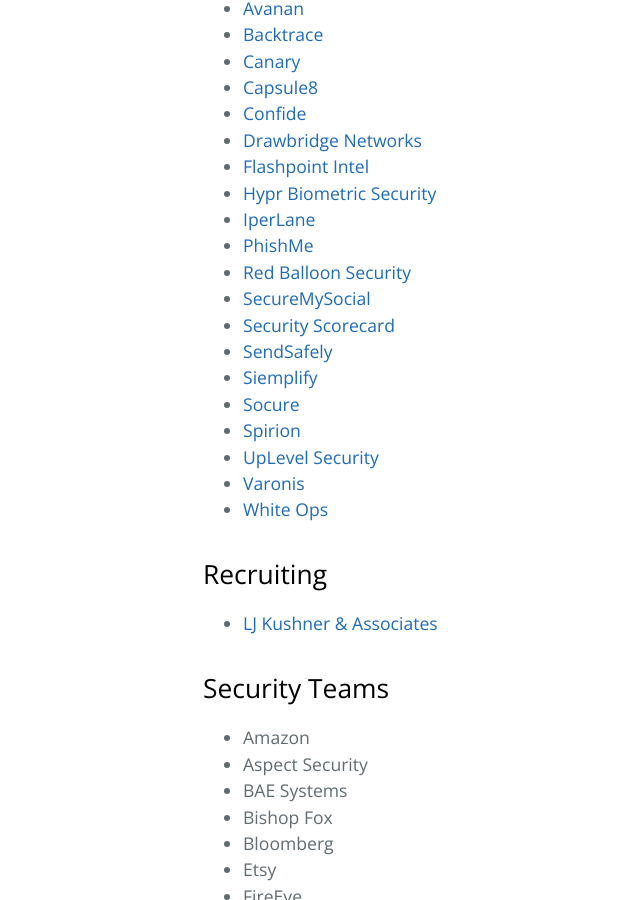
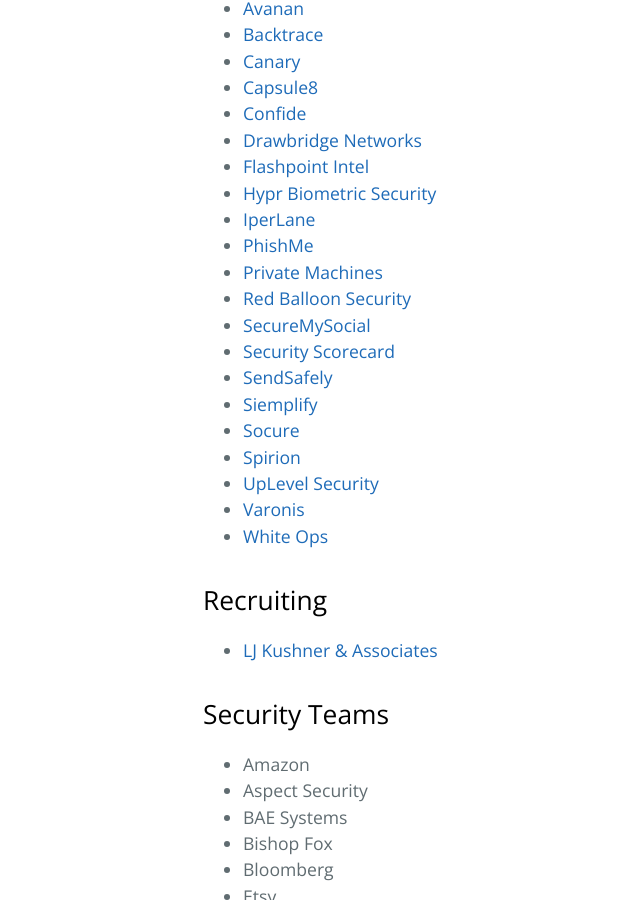
Before and after one commit to trailofbits/nyc-infosec, a Jekyll site: the page built from companies.md, in a window 1280 px wide and 900 px high, scrolled down 940 px. Shown: the whole window, without its empty margins (21-661 px from the left). Built offline with Jekyll 4.4.1, drawn with Linux system fonts in a browser that asks for light colours; our own code applies the rules of GitHub Pages for plain Markdown files.

Commit message:
Update companies.md

```diff
--- a/companies.md
+++ b/companies.md
@@ -36,6 +36,7 @@
 * [Hypr Biometric Security](https://www.hypr.com/)
 * [IperLane](https://www.iperlane.com/)
 * [PhishMe](http://phishme.com/)
+* [Private Machines](https://privatemachines.com/)
 * [Red Balloon Security](https://www.redballoonsecurity.com/)
 * [SecureMySocial](https://www.securemysocial.com/)
 * [Security Scorecard](https://securityscorecard.com/)
```
